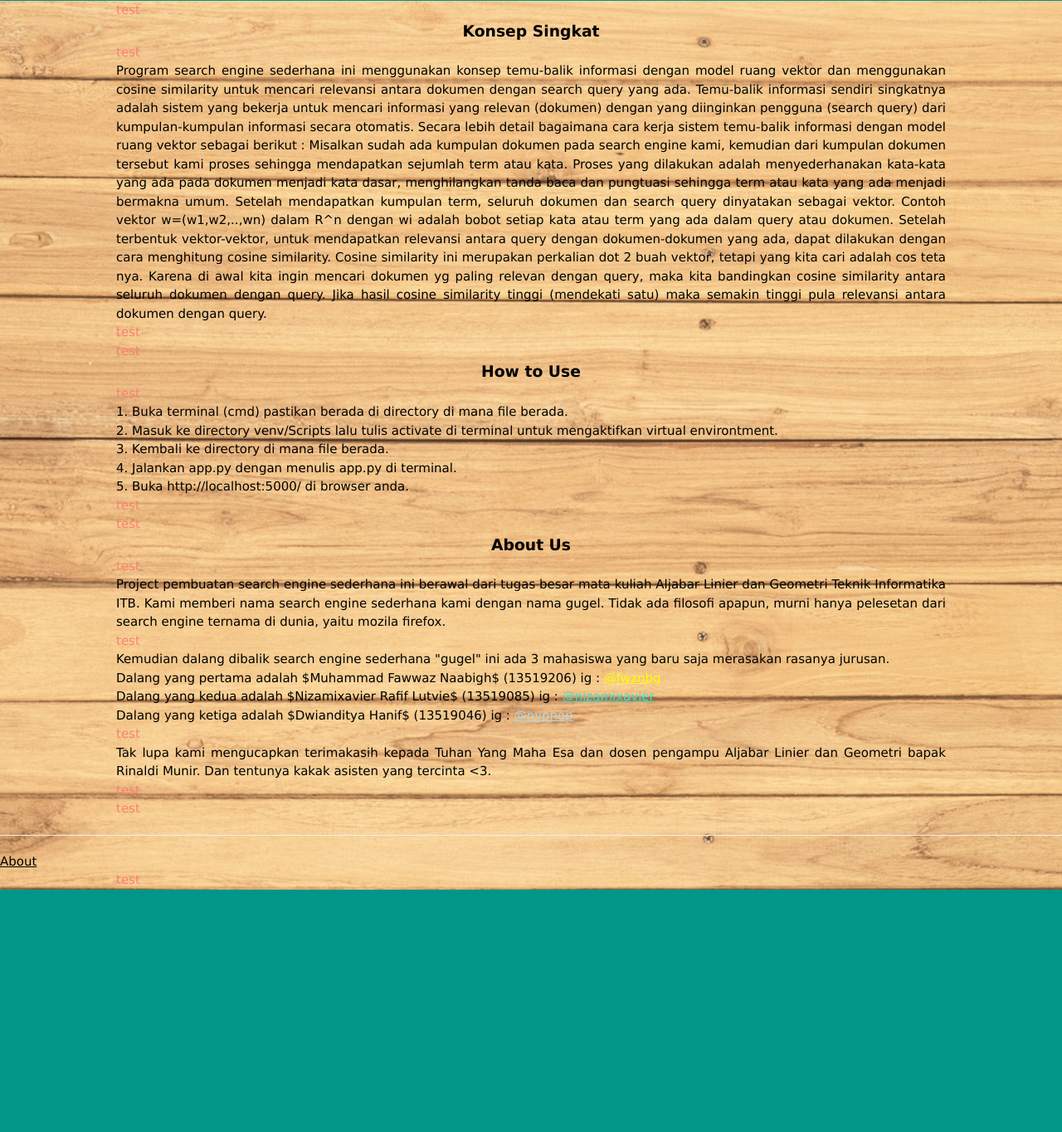
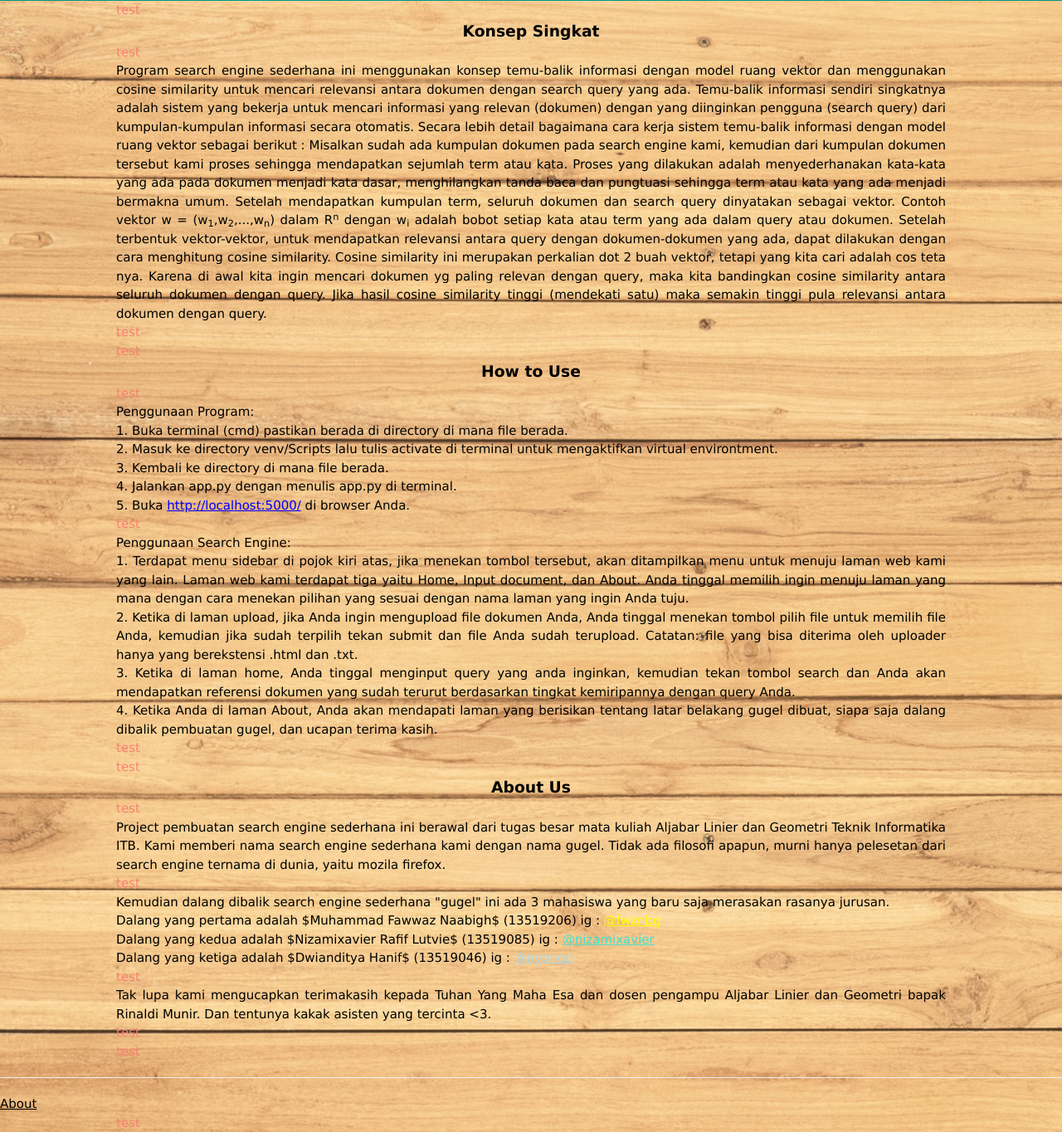
Before and after one commit to fwznbg/Algeo02-19046, a Flask app: page /about in a window 1280 px wide. Shown: the part 189-1553 px from the top of the page at 83% size. Before the commit the page ends 1261 px from the top, so only its background shows below. Run offline with Flask 2, Linux system fonts and the light colour scheme.

Commit message:
final update (?)

```diff
--- a/templates/about.html
+++ b/templates/about.html
@@ -26,7 +26,8 @@
 <!-- Page Content -->
 <style>
 	h1 {text-align: center;}
-	b {text-align: justify; min-width: 1000px; max-width: 1000px; margin: 0 auto}
+	b {text-align: center; min-width: 1000px; max-width: 1000px; margin: 0 auto}
+	p {text-align: justify; min-width: 1000px; max-width: 1000px; margin: 0 auto}
 </style>
 <div class="w3-teal">
   <button class="w3-button w3-teal w3-xlarge" onclick="w3_open()">☰</button>
@@ -48,7 +49,7 @@
 	Secara lebih detail bagaimana cara kerja sistem temu-balik informasi dengan model ruang vektor sebagai berikut :
 	Misalkan sudah ada kumpulan dokumen pada search engine kami, kemudian dari kumpulan dokumen tersebut kami proses sehingga mendapatkan sejumlah term atau kata.
 	Proses yang dilakukan adalah menyederhanakan kata-kata yang ada pada dokumen menjadi kata dasar, menghilangkan tanda baca dan pungtuasi sehingga term atau kata yang ada menjadi bermakna umum.
-	Setelah mendapatkan kumpulan term, seluruh dokumen dan search query dinyatakan sebagai vektor. Contoh vektor w=(w1,w2,..,wn) dalam R^n dengan wi adalah bobot setiap kata atau term yang ada dalam query atau dokumen.
+	Setelah mendapatkan kumpulan term, seluruh dokumen dan search query dinyatakan sebagai vektor. Contoh vektor w = (w<sub>1</sub>,w<sub>2</sub>,...,w<sub>n</sub>) dalam R<sup>n</sup> dengan w<sub>i</sub> adalah bobot setiap kata atau term yang ada dalam query atau dokumen.
 	Setelah terbentuk vektor-vektor, untuk mendapatkan relevansi antara query dengan dokumen-dokumen yang ada, dapat dilakukan dengan cara menghitung cosine similarity.
 	Cosine similarity ini merupakan perkalian dot 2 buah vektor, tetapi yang kita cari adalah cos teta nya.
 	Karena di awal kita ingin mencari dokumen yg paling relevan dengan query, maka kita bandingkan cosine similarity antara seluruh dokumen dengan query.
@@ -61,12 +62,20 @@
 
 	<p style="color:salmon">test </p>
 
-	<style>p {text-align: justify; min-width: 1000px; max-width: 1000px; margin: 0 auto}</style>
+	<p>Penggunaan Program:</p>
 	<p>1. Buka terminal (cmd) pastikan berada di directory di mana file berada.</p>
 	<p>2. Masuk ke directory venv/Scripts lalu tulis activate di terminal untuk mengaktifkan virtual environtment.</p>
 	<p>3. Kembali ke directory di mana file berada.</p>
 	<p>4. Jalankan app.py dengan menulis app.py di terminal.</p>
-	<p>5. Buka http://localhost:5000/ di browser anda.</p>
+	<p>5. Buka <a href="http://localhost:5000/" target="_blank" style="color:blue">http://localhost:5000/</a> di browser Anda.</p>
+
+	<p style="color:salmon">test </p>
+
+	<p>Penggunaan Search Engine:</p>
+	<p>1. Terdapat menu sidebar di pojok kiri atas, jika menekan tombol tersebut, akan ditampilkan menu untuk menuju laman web kami yang lain. Laman web kami terdapat tiga yaitu Home, Input document, dan About. Anda tinggal memilih ingin menuju laman yang mana dengan cara menekan pilihan yang sesuai dengan nama laman yang ingin Anda tuju.</p>
+	<p>2. Ketika di laman upload, jika Anda ingin mengupload file dokumen Anda, Anda tinggal menekan tombol pilih file untuk memilih file Anda, kemudian jika sudah terpilih tekan submit dan file Anda sudah terupload. Catatan: file yang bisa diterima oleh uploader hanya yang berekstensi .html dan .txt.</p>
+	<p>3. Ketika di laman home, Anda tinggal menginput query yang anda inginkan, kemudian tekan tombol search dan Anda akan mendapatkan referensi dokumen yang sudah terurut berdasarkan tingkat kemiripannya dengan query Anda.</p>
+	<p>4.  Ketika Anda di laman About, Anda akan mendapati laman yang berisikan tentang latar belakang gugel dibuat, siapa saja dalang dibalik pembuatan gugel, dan ucapan terima kasih.</p>
 
 	<p style="color:salmon">test </p>
 	<p style="color:salmon">test </p>
--- a/templates/index.html
+++ b/templates/index.html
@@ -32,7 +32,7 @@
 
 
 <form method = "POST" action="">
-  <p style="color:white">Input query:</p>
+  <p style="color:white"></p>
   <style>
   input[type=text] {
 	background-color: #4CAF50;
--- a/templates/result.html
+++ b/templates/result.html
@@ -25,7 +25,7 @@
 </div>
 
 <form method = "POST" action="{{url_for('result')}}">
-  <p style="color:white">Input query:</p>
+  <p style="color:white"></p>
   <style>
   input[type=text], input[type=submit] {
 	background-color: #4CAF50;
```
